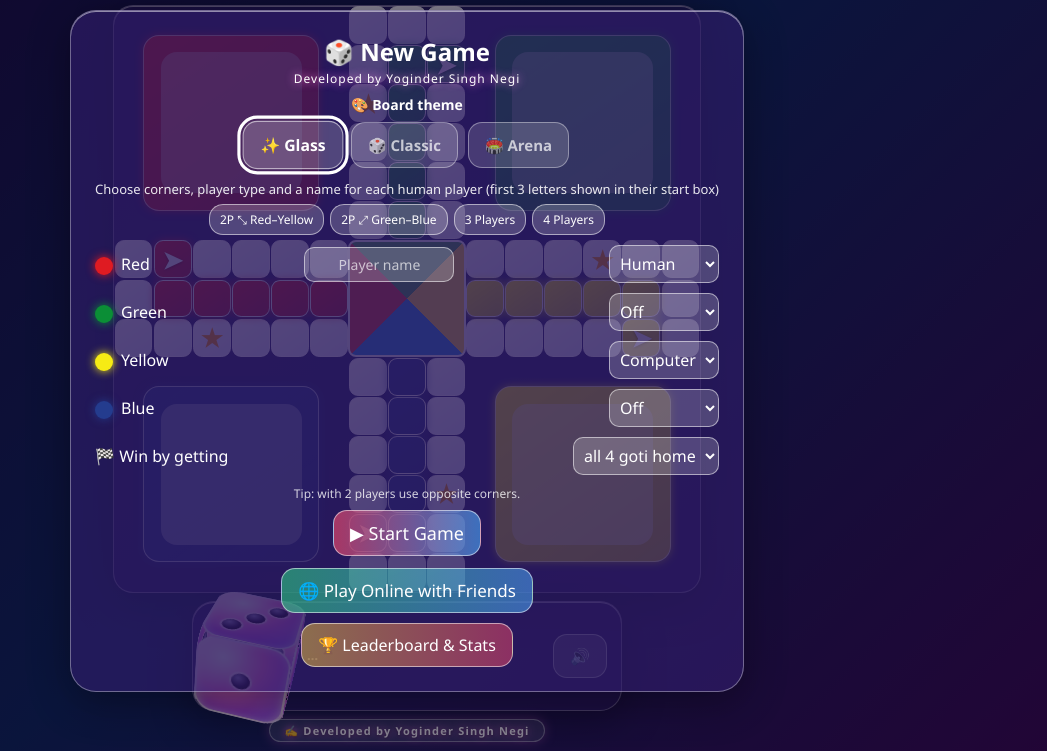
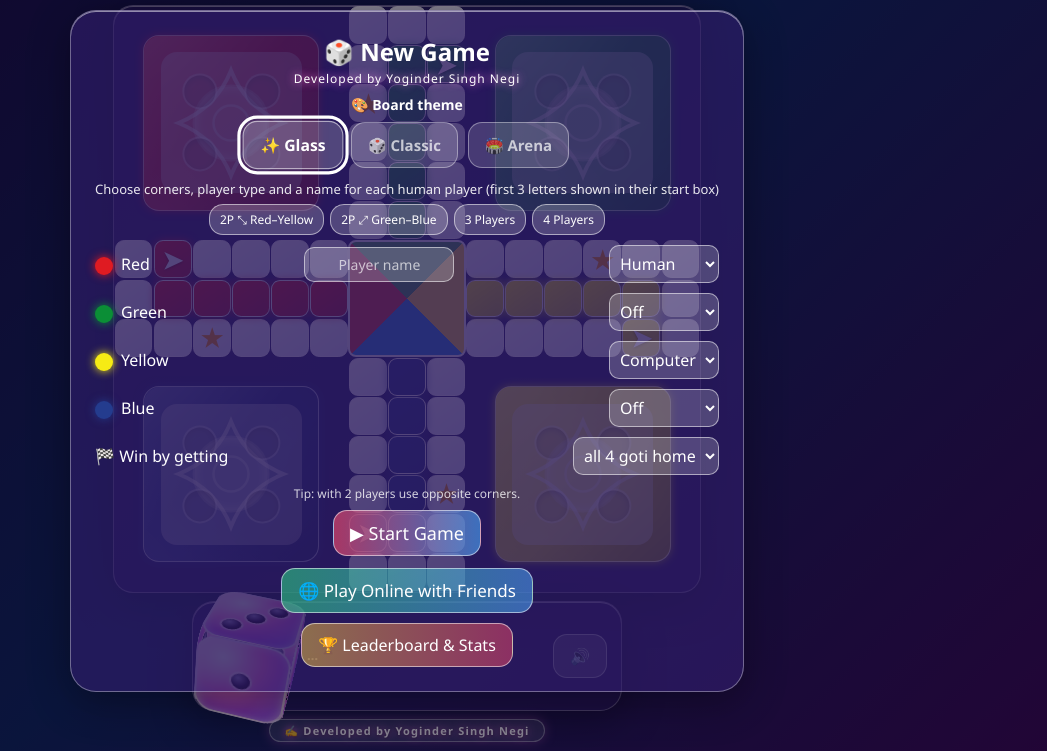
Before and after one commit to yoginder73/Yogi-Ludo, a plain HTML site: page static-site/index.html in a window 1280 px wide. Shown: the part 49-800 px from the top of the page, without its empty margins (233-1280 px from the left). Drawn offline with Linux system fonts and the light colour scheme; no server answers.

Commit message:
Add files via upload

```diff
--- a/static-site/index.html
+++ b/static-site/index.html
@@ -103,6 +103,30 @@ body.theme-arena .f span{background:#fff!important;box-shadow:0 0 6px #fff8!impo
  -webkit-background-clip:text;background-clip:text;-webkit-text-fill-color:transparent;color:transparent;-webkit-text-stroke:.012em #fff3b0}
 .yn .b{margin-top:.34em;font-size:.5em;font-style:normal;letter-spacing:.22em;color:#fff3c4;text-shadow:0 1px 1px #5a3000,0 0 4px #5a3000}
 .yi{position:relative;overflow:hidden;border-radius:16px;background:rgba(255,255,255,.35);box-shadow:inset 0 0 18px #fff9}
+/* board.py-inspired yard design: bevel, petal ring, center disc, 4 token pits */
+.yard{position:relative;overflow:hidden}
+.yard-bevel{position:absolute;inset:0;pointer-events:none;z-index:0;
+  background:
+    linear-gradient(135deg,rgba(255,255,255,.28) 0%,transparent 42%),
+    linear-gradient(315deg,rgba(0,0,0,.22) 0%,transparent 42%),
+    linear-gradient(45deg,rgba(255,255,255,.12) 0%,transparent 40%),
+    linear-gradient(225deg,rgba(0,0,0,.12) 0%,transparent 40%);
+  border-radius:inherit}
+.yard-petal{position:absolute;left:50%;top:50%;width:72%;height:72%;transform:translate(-50%,-50%);
+  pointer-events:none;z-index:1;opacity:.85}
+.yard-petal svg{width:100%;height:100%;display:block}
+.yard-disc{position:absolute;left:50%;top:50%;width:42%;height:42%;transform:translate(-50%,-50%);
+  border-radius:50%;background:rgba(255,255,255,.22);box-shadow:inset 0 0 12px rgba(255,255,255,.45),0 0 0 2px rgba(255,255,255,.25);
+  pointer-events:none;z-index:2}
+.yard-pits{position:absolute;inset:0;pointer-events:none;z-index:3}
+.yard-pit{position:absolute;width:18%;height:18%;border-radius:50%;
+  background:rgba(0,0,0,.18);box-shadow:inset 0 2px 6px rgba(0,0,0,.35),0 0 0 2px rgba(255,255,255,.35);
+  transform:translate(-50%,-50%)}
+.yard-pit:nth-child(1){left:32%;top:32%}
+.yard-pit:nth-child(2){left:68%;top:32%}
+.yard-pit:nth-child(3){left:32%;top:68%}
+.yard-pit:nth-child(4){left:68%;top:68%}
+.yi{z-index:4}
 #ctr{margin:0;border-radius:8px;background:conic-gradient(from -45deg,#43a047 0 90deg,#fdd835 90deg 180deg,#1e88e5 180deg 270deg,#e53935 270deg 360deg);box-shadow:inset 0 0 25px #fff8;border:2px solid #fff}
 .tk{position:absolute;border-radius:50%;pointer-events:none;transform:translate(calc(-50% + var(--ox,0%)),calc(-50% + var(--oy,0%)));transition:left var(--tt,.07s) linear,top var(--tt,.07s) linear;z-index:5;border:2px solid #fff;box-shadow:0 4px 8px #0007,inset -3px -4px 8px #0006,inset 3px 3px 6px #fffa}
 .tk::after{content:"";position:absolute;left:22%;top:14%;width:32%;height:22%;border-radius:50%;background:#fffc;filter:blur(1px)}
@@ -626,6 +650,15 @@ function cell(x,y,cls,col,txt){const d=document.createElement('div');d.className
   if(txt)d.textContent=txt;grid.appendChild(d);return d}
 COLORS.forEach(c=>{const [ox,oy]=YOFF[c];
   const y=cell(0,0,'yard',HEX[c]);y.style.gridArea=`${oy+1}/${ox+1}/${oy+1+L}/${ox+1+L}`;y.style.margin=`calc(var(--bs)/${N}*.75)`;
+  // board.py-style yard anatomy (design only — colours stay theme/HEX)
+  const bevel=document.createElement('div');bevel.className='yard-bevel';y.appendChild(bevel);
+  const petal=document.createElement('div');petal.className='yard-petal';
+  petal.innerHTML='<svg viewBox="0 0 100 100" aria-hidden="true"><path d="M50 8 C58 28 72 42 92 50 C72 58 58 72 50 92 C42 72 28 58 8 50 C28 42 42 28 50 8Z" fill="none" stroke="rgba(255,255,255,.55)" stroke-width="3.2"/><circle cx="50" cy="50" r="14" fill="none" stroke="rgba(255,255,255,.4)" stroke-width="2"/></svg>';
+  y.appendChild(petal);
+  const disc=document.createElement('div');disc.className='yard-disc';y.appendChild(disc);
+  const pits=document.createElement('div');pits.className='yard-pits';
+  for(let i=0;i<4;i++){const p=document.createElement('div');p.className='yard-pit';pits.appendChild(p)}
+  y.appendChild(pits);
   const yi=document.createElement('div');yi.className='yi';yi.style.gridArea=`${oy+2}/${ox+2}/${oy+L}/${ox+L}`;yi.style.margin=`calc(var(--bs)/${N}*.2)`;{const yn=document.createElement('div'),a=document.createElement('span'),b=document.createElement('span');yn.className='yn';a.className='a';b.className='b';yn.append(a,b);yi.appendChild(yn);yardNm[c]={box:yn,a,b}}grid.appendChild(yi)});
 PATH.forEach(([x,y],i)=>{const hc=COLORS.find(c=>START[c]===i);
   cell(x,y,'c'+(hc?' col':''),hc?HEX[hc]:null,hc?'➤':(SAFE.has(i)?'★':''))});
```
